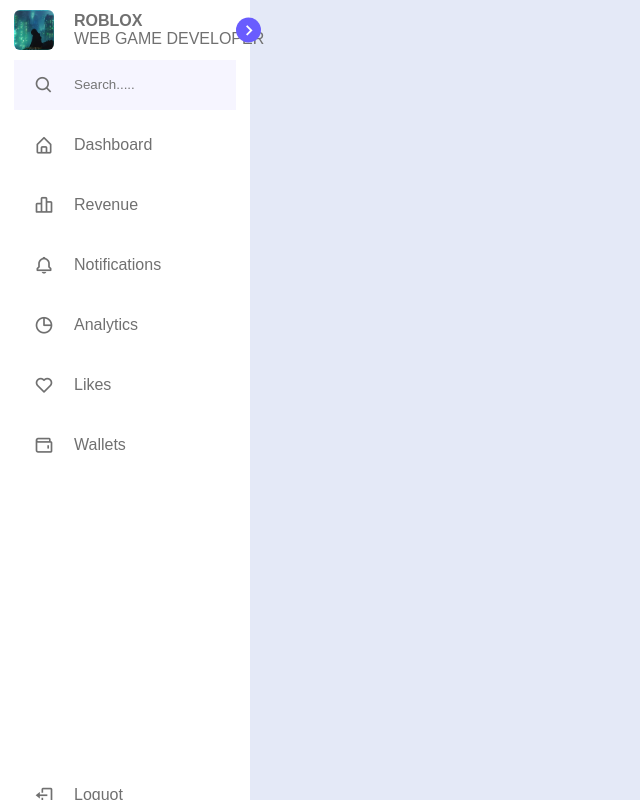
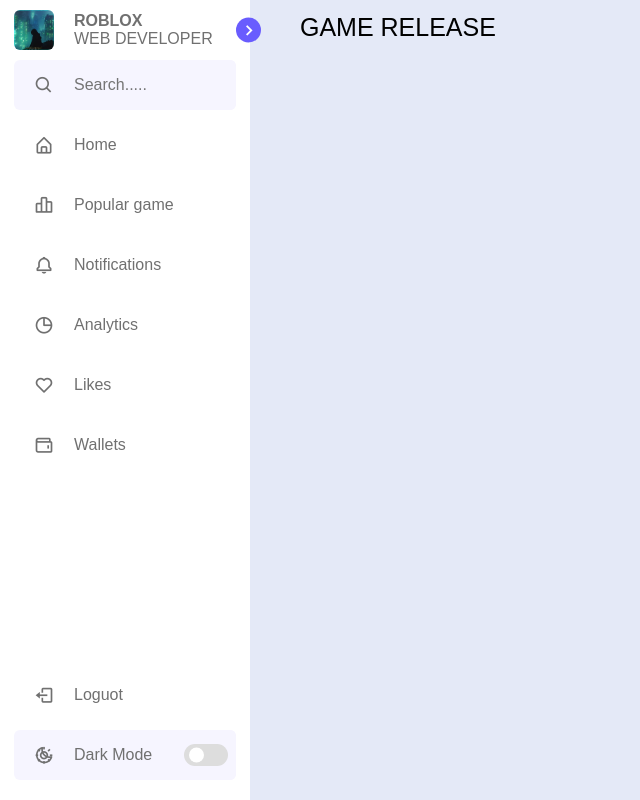
Before and after one commit to WazxLyrisc/game_release, a plain HTML site: page index.html in a window 1280 px wide. Shown: the whole page, without its empty margins (0-640 px from the left). Drawn offline with nearby package versions, Linux system fonts and the light colour scheme.

Commit message:
new update

```diff
--- a/index.css
+++ b/index.css
@@ -18,7 +18,11 @@
     --tran-04: all 0.4s ease;
     --tran-05: all 0.5s ease;
 }
-
+body{
+    height: 100vh;
+    background: var(--body-color);
+    transition: var(--tran-04 );
+}
 body.dark{
     --body-color: #18191A;
     --sidebar-color: #242526;
@@ -27,11 +31,7 @@ body.dark{
     --toggle-color: #FFF;
     --text-color: #CCC;
 }
-body{
-    height: 100vh;
-    background: var(--body-color);
-    transition: var(--tran-04);
-}
+
 /*==================Sidebar==================*/
 .sidebar{
     position: fixed;
@@ -42,6 +42,7 @@ body{
     background: var(--sidebar-color);
     padding: 10px 14px;
     transition: var(--tran-05);
+    z-index: 100;
 }
 .sidebar .close{
     width: 88px;
@@ -85,7 +86,7 @@ header .image-text .header-text{
     position: absolute;
     top: 50%;
     right: -25px;
-    transform: translateY(-50%);
+    transform: translateY(-50%) rotate(180deg);
     height: 25px;
     width: 25px;
     background: var(--primary-color);
@@ -95,6 +96,13 @@ header .image-text .header-text{
     border-radius: 50%;
     color: var(--sidebar-color);
     font-size: 22px;
+    transition: var(--tran-03);
+}
+.sidebar.close header .toggle{
+    transform: translateY(-50%);
+}
+body.dark .sidebar header .toggle{
+    color: var(--text-color);
 }
 .sidebar header{
     position: relative;
@@ -120,13 +128,17 @@ header .image-text .header-text{
 }
 .sidebar .search-box{
     background: var(--primary-color-light);
+    border-radius: 6px;
+    transition: var(--tran-05);
 }
 .search-box input{
     height: 100%;
     width: 100%;
     outline: none;
     border: none;
+    font-size: 16px;
     border-radius: 6px;
+    transition: var(--tran-05);
     background: var(--primary-color-light);
 }
 .sidebar li a{
@@ -145,14 +157,19 @@ header .image-text .header-text{
 .sidebar li a:hover .text{
     color: var(--sidebar-color);
 }
+body.dark .sidebar li a:hover .icon,
+body.dark .sidebar li a:hover .text{
+    color: var(--text-color);
+}
 .sidebar .menu-bar{
-    height: calc(100% + 50px);
+    height: calc(100% - 50px);
     display: flex;
     flex-direction: column;
     justify-content: space-between;
 }
 .menu-bar .mode{
     position: relative;
+    border-radius: 6px;
     background: var(--primary-color-light) ;
 }
 .menu-bar .mode .moon-sun{
@@ -163,18 +180,29 @@ header .image-text .header-text{
 }
 .menu-bar .mode i{
     position: absolute;
+    transition: var(--tran-03);
 }
 .menu-bar .mode i .sun{
     opacity: 0;
 }
+body.dark .menu-bar .mode i .sun{
+    opacity: 1;
+}
+body.dark .menu-bar .mode i .moon{
+    opacity: 0;
+}
 .menu-bar .mode .toggle-switch{
     position: absolute;
+    right: 0;
     display: flex;
     height: 100%;
     align-items: center;
     justify-content: center;
     min-width: 60px;
     cursor: pointer;
+    border-radius: 6px;
+    background: var(--primary-color-light);
+    transition: var(--tran-05);
 }
 .toggle-switch .switch{
     position: relative;
@@ -199,3 +227,30 @@ header .image-text .header-text{
 body.dark .switch::before{
     left: 24px;
 }
+
+/* .home{
+    position: relative;
+    left: 250px;
+    height: 100vh;
+    width: calc(100% - 250px);
+    background: var(--body-color);
+    transition: var(--tran-05);
+}
+.home .text{
+    font-size: 30px;
+    font-weight: 500;
+    color: var(--text-color);
+    padding: 8px 40px;
+} */
+.navbar{
+    position: relative;
+    left: 300px;
+    height: 100vh;
+    width: calc(100% - 250px);
+    padding-top: 13px;
+    font-size: 25px;
+}
+.sidebar.close ~ .home {
+    height: 100vh;
+    width: calc(100% - 88px);
+}
--- a/index.html
+++ b/index.html
@@ -16,7 +16,7 @@
                 </span>
                 <div class="text header-text">
                     <span class="name">ROBLOX</span>
-                    <span class="profession">WEB GAME DEVELOPER</span>
+                    <span class="profession">WEB DEVELOPER</span>
                 </div>
             </div>
             <i class="bx bx-chevron-right toggle"></i>
@@ -31,13 +31,13 @@
                         <li class="nav-link">
                             <a href="#">
                                 <i class="bx bx-home-alt icon"></i>
-                                <span class="text nav-text">Dashboard</span>
+                                <span class="text nav-text">Home</span>
                             </a>
                         </li>
                         <li class="nav-link">
                             <a href="#">
                                 <i class="bx bx-bar-chart-alt-2 icon"></i>
-                                <span class="text nav-text">Revenue</span>
+                                <span class="text nav-text">Popular game</span>
                             </a>
                         </li>
                         <li class="nav-link">
@@ -69,14 +69,14 @@
                 <div class="bottom-content">
                     <li class="">
                         <a href="#">
-                            <i class="bx bx-log-out icon"></i>
+                            <i class='bx bx-log-out icon'></i>
                             <span class="text nav-text">Loguot</span>
                         </a>
                     </li>
                     <li class="mode">
                         <div class="moon-sun">
-                            <i class="bx bx-moon icon moon"></i>
-                            <i class="bx bx-sun icon sun"></i>
+                            <i class='bx bx-moon icon moon'></i>
+                            <i class='bx bx-sun icon sun'></i>
                         </div>
                         <span class="mode-text text">Dark Mode</span>
                         <div class="toggle-switch">
@@ -86,7 +86,15 @@
                 </div>
             </div>
     </nav>
-
+<section class="home">
+    <!-- <div class="text">
+        <h1>Game Release</h1>
+    </div>
+    -->
+    <div class="navbar">
+        <span>GAME RELEASE</span>
+    </div>
+</section>
     <script src="index.js"></script>
 </body>
 </html>
--- a/index.js
+++ b/index.js
@@ -5,12 +5,16 @@ const body = document.querySelector("body"),
       modeSwtich = body.querySelector(".toggle-switch"),
       modeText = body.querySelector(".mode-text");
 
-      toggle.addEventListener("click" ,() => {
+      toggle.addEventListener("click", () =>{
         sidebar.classList.toggle("close");
-      })
+      });
 
 
-
-      modeSwtich.addEventListener("click", () => {
+      modeSwtich.addEventListener("click", () =>{
         body.classList.toggle("dark");
-      })
+        if(body.classList.contains("dark")){
+          modeText.innerText = "Light mode"
+        }else{f
+          modeText.innerText = "Dark mode"
+        }
+      });
```
